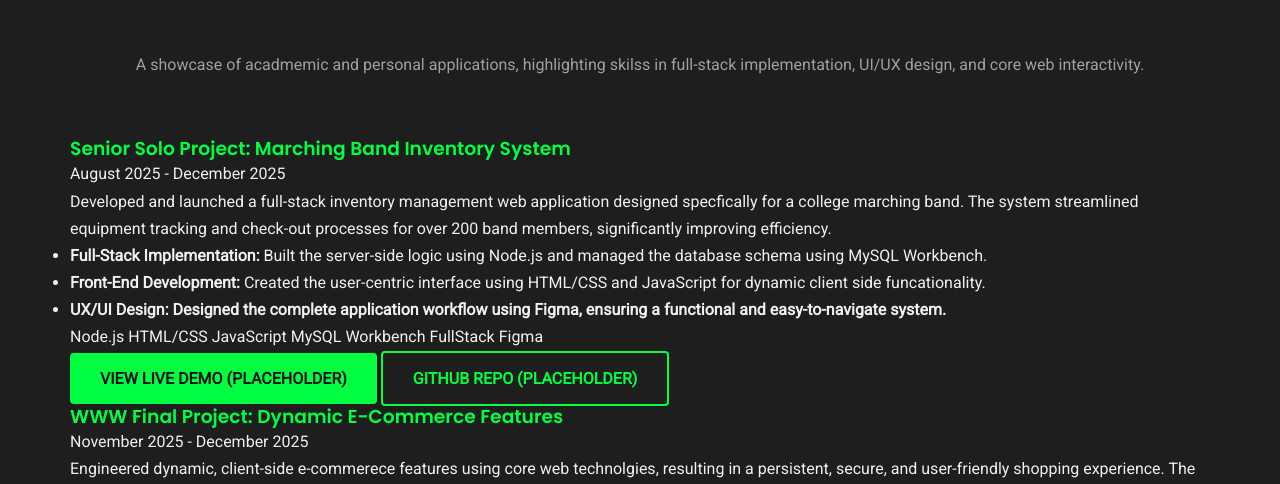
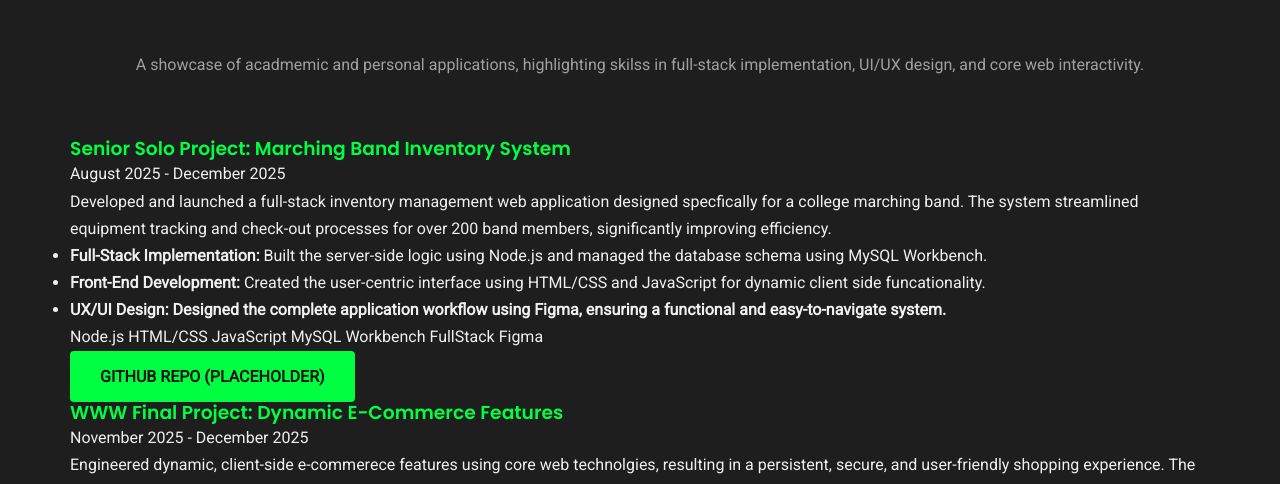
Before and after one commit to jay-transit-glitch/jay-williams-portfolio, a plain HTML site: page projects.html in a window 1280 px wide. Shown: the part 245-729 px from the top of the page. Drawn offline with Linux system fonts and the light colour scheme.

Commit message:
Updated project link in projects.html

```diff
--- a/projects.html
+++ b/projects.html
@@ -57,8 +57,7 @@
                             </div>
 
                             <div class="project-links">
-                                <a href="#" class="btn primary-btn">View Live Demo (Placeholder)</a>
-                                <a href="#" class="btn secondary-btn">GitHub Repo (Placeholder)</a>
+                                <a href="https://jay-transit-glitch.github.io/Band-Inventory/" class="btn primary-btn">GitHub Repo (Placeholder)</a>
                             </div>
                         </div>
 
```
